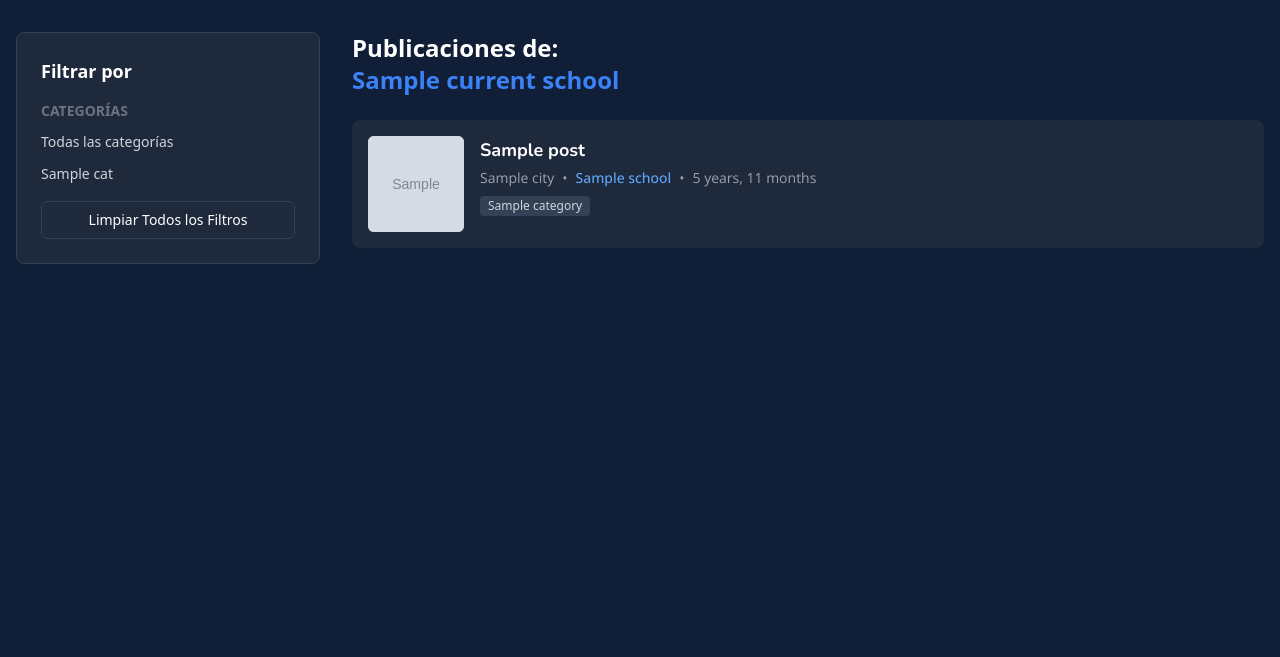
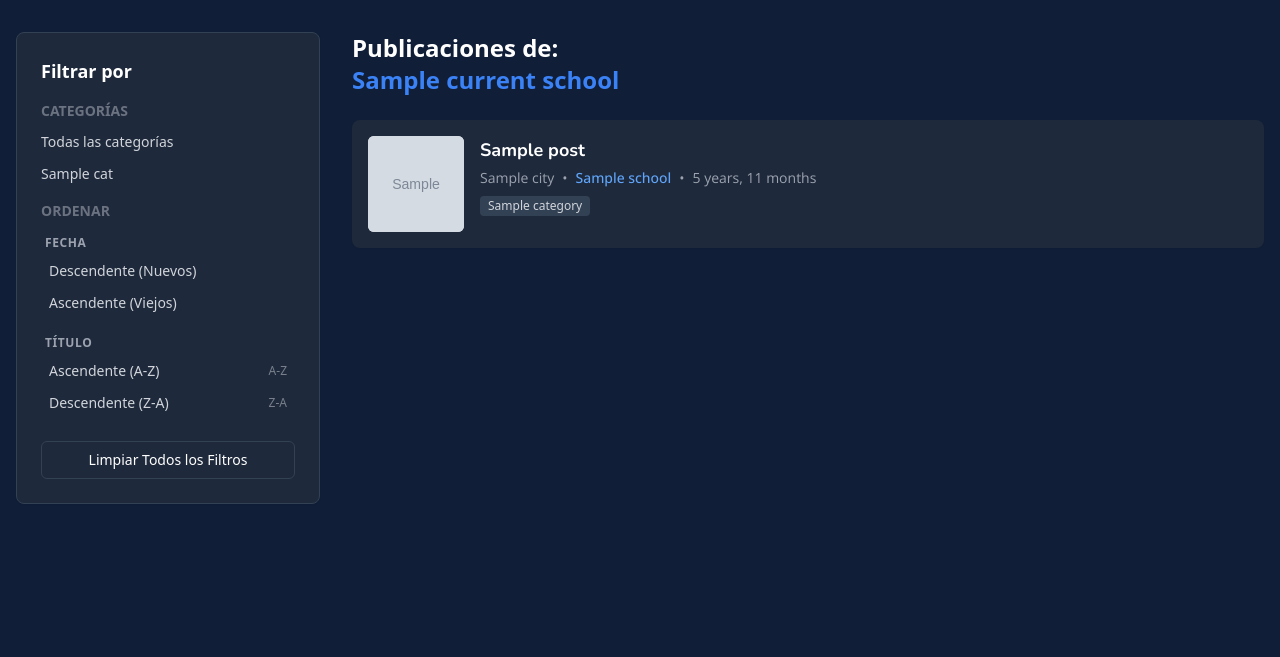
Before and after one commit to francoBa/AulaNet, a Django app: template aulanet/templates/blog/post-list.html in a window 1280 px wide. Shown: the part 73-730 px from the top of the page. Run offline with Django 3.2, Linux system fonts and the light colour scheme; the template is opened without the code that fills it: most values are stand-ins (such as "Sample title", 1, 10 or a date in 2020); grey boxes marked "Sample" are stand-in pictures; some libraries are stand-ins or nearby versions.

Commit message:
feat: agrega ordenamiento avanzado y paginación al listado de posts
Se implementó la lógica para ordenar las publicaciones de forma ascendente y descendente, tanto por fecha de creación como por título.

Cambios principales:
- Backend: Lógica de ordenamiento en PostListView (recientes, antiguos, a-z, z-a).
- Frontend: Nueva sección en el sidebar para seleccionar el orden.
- Frontend: Controles de paginación que mantienen los filtros activos.

```diff
--- a/aulanet/templates/blog/post-list.html
+++ b/aulanet/templates/blog/post-list.html
@@ -43,6 +43,70 @@
             </li>
             {% endfor %}
           </ul>
+        </div>
+
+        <!-- Ordenar por -->
+        <div class="mb-6">
+          <h4 class="text-sm font-semibold text-gray-500 mb-2 uppercase">
+            Ordenar
+          </h4>
+
+          <!-- Por Fecha -->
+          <div class="mb-3">
+            <span
+              class="text-xs font-bold text-gray-400 uppercase tracking-wider ml-1"
+              >Fecha</span
+            >
+            <ul class="space-y-1 mt-1">
+              <li>
+                <a
+                  href="?{% if current_school %}school={{ current_school.slug }}&{% endif %}{% if selected_category %}categoria={{ selected_category }}&{% endif %}orden=recientes"
+                  class="flex items-center justify-between px-2 py-1 rounded text-sm transition {% if selected_order == 'recientes' %}bg-blue-50 text-blue-600 font-bold dark:bg-slate-700 dark:text-blue-400{% else %}text-gray-600 dark:text-gray-300 hover:bg-gray-50 dark:hover:bg-slate-700{% endif %}"
+                >
+                  <span>Descendente (Nuevos)</span>
+                  <i class="fas fa-arrow-down text-xs opacity-50"></i>
+                  <!-- Si usas FontAwesome -->
+                </a>
+              </li>
+              <li>
+                <a
+                  href="?{% if current_school %}school={{ current_school.slug }}&{% endif %}{% if selected_category %}categoria={{ selected_category }}&{% endif %}orden=antiguos"
+                  class="flex items-center justify-between px-2 py-1 rounded text-sm transition {% if selected_order == 'antiguos' %}bg-blue-50 text-blue-600 font-bold dark:bg-slate-700 dark:text-blue-400{% else %}text-gray-600 dark:text-gray-300 hover:bg-gray-50 dark:hover:bg-slate-700{% endif %}"
+                >
+                  <span>Ascendente (Viejos)</span>
+                  <i class="fas fa-arrow-up text-xs opacity-50"></i>
+                </a>
+              </li>
+            </ul>
+          </div>
+
+          <!-- Por Título -->
+          <div>
+            <span
+              class="text-xs font-bold text-gray-400 uppercase tracking-wider ml-1"
+              >Título</span
+            >
+            <ul class="space-y-1 mt-1">
+              <li>
+                <a
+                  href="?{% if current_school %}school={{ current_school.slug }}&{% endif %}{% if selected_category %}categoria={{ selected_category }}&{% endif %}orden=a_z"
+                  class="flex items-center justify-between px-2 py-1 rounded text-sm transition {% if selected_order == 'a_z' %}bg-blue-50 text-blue-600 font-bold dark:bg-slate-700 dark:text-blue-400{% else %}text-gray-600 dark:text-gray-300 hover:bg-gray-50 dark:hover:bg-slate-700{% endif %}"
+                >
+                  <span>Ascendente (A-Z)</span>
+                  <span class="text-xs opacity-50">A-Z</span>
+                </a>
+              </li>
+              <li>
+                <a
+                  href="?{% if current_school %}school={{ current_school.slug }}&{% endif %}{% if selected_category %}categoria={{ selected_category }}&{% endif %}orden=z_a"
+                  class="flex items-center justify-between px-2 py-1 rounded text-sm transition {% if selected_order == 'z_a' %}bg-blue-50 text-blue-600 font-bold dark:bg-slate-700 dark:text-blue-400{% else %}text-gray-600 dark:text-gray-300 hover:bg-gray-50 dark:hover:bg-slate-700{% endif %}"
+                >
+                  <span>Descendente (Z-A)</span>
+                  <span class="text-xs opacity-50">Z-A</span>
+                </a>
+              </li>
+            </ul>
+          </div>
         </div>
 
         <!-- Botón Limpiar -->
@@ -99,9 +163,30 @@
 
       <!-- Paginación -->
       {% if is_paginated %}
-      <div class="mt-8 flex justify-center">
-        <!-- ... tu lógica de paginación aquí ... -->
-      </div>
+      <nav class="mt-10 flex justify-center items-center space-x-2">
+        {% if page_obj.has_previous %}
+        <a
+          href="?page={{ page_obj.previous_page_number }}{% if selected_category %}&categoria={{ selected_category }}{% endif %}{% if current_school %}&school={{ current_school.slug }}{% endif %}&orden={{ selected_order }}"
+          class="px-4 py-2 bg-white dark:bg-slate-800 border border-gray-300 dark:border-slate-700 rounded-lg text-gray-700 dark:text-gray-200 hover:bg-gray-50 transition"
+        >
+          Anterior
+        </a>
+        {% endif %}
+
+        <span class="text-sm text-gray-600 dark:text-gray-400">
+          <!-- prettier-ignore -->
+          Página {{ page_obj.number }} de {{ page_obj.paginator.num_pages }}
+        </span>
+
+        {% if page_obj.has_next %}
+        <a
+          href="?page={{ page_obj.next_page_number }}{% if selected_category %}&categoria={{ selected_category }}{% endif %}{% if current_school %}&school={{ current_school.slug }}{% endif %}&orden={{ selected_order }}"
+          class="px-4 py-2 bg-white dark:bg-slate-800 border border-gray-300 dark:border-slate-700 rounded-lg text-gray-700 dark:text-gray-200 hover:bg-gray-50 transition"
+        >
+          Siguiente
+        </a>
+        {% endif %}
+      </nav>
       {% endif %}
     </main>
   </div>
```
Also changed, not shown: aulanet/apps/blog/views.py (+16 -4 lines).
